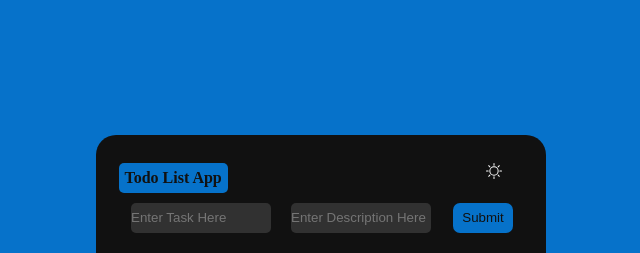
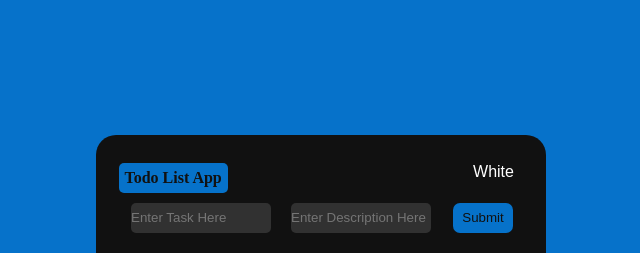
Before and after one commit to Rehanbagwan007/Simple-Todo-App, a Next.js app: page / in a window 1280 px wide. Shown: the top 253 px of the page, without its empty margins (319-959 px from the left). Built offline with nearby package versions, Linux system fonts and the light colour scheme.

Commit message:
another save

```diff
--- a/app/components/header.js
+++ b/app/components/header.js
@@ -1,7 +1,7 @@
 "use client"
 import React from "react";
 import { useState } from "react";
-import { GoSun, GoMoon } from "react-icons/go";
+
 
 const Header = () => {
   const [value, setValue] = useState(true);
@@ -24,7 +24,7 @@ const Header = () => {
     <div className="adress">
       <h3>Todo List App</h3>
       <button className="Theme" onClick={handleThemeChange}>
-        {value ? <GoSun /> : <GoMoon />}
+        {value ? 'White' : 'Dark'}
       </button>
     </div>
   );
```
